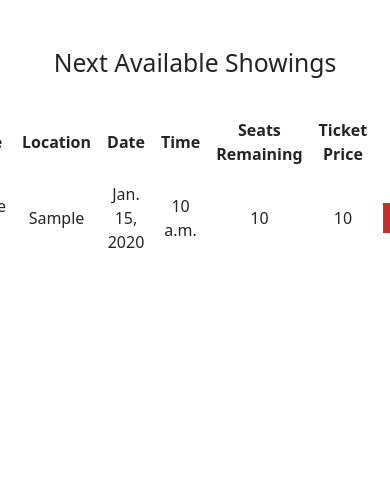
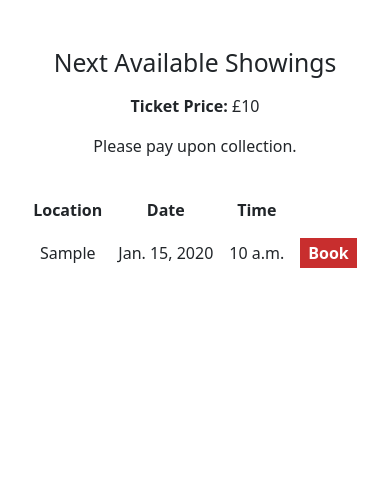
Before and after one commit to JamesMartin1998/Django-Project, a Django app: a page that uses templates/book.html in a window 390 px wide; the page is wider, and only the part inside the window is pictured. Shown: the part 161-663 px from the top of that part. Run offline with Django 3.2, Linux system fonts and the light colour scheme; tables that the repository leaves empty hold one stand-in row (values such as "Sample post").

Commit message:
add style to make the book.html responsive

```diff
--- a/static/css/style.css
+++ b/static/css/style.css
@@ -289,3 +289,20 @@ body {
     background-color: white;
     border: 2px solid rgb(200 46 46);
 }
+
+.ticket-price {
+    margin: 1rem 0 0 0;
+    text-align: center;
+    display: none;
+}
+
+.ticket-price-print {
+    margin: 1rem 0 0 0;
+    text-align: center;
+}
+
+@media only screen and (max-width: 600px) {
+    .appear {
+    display: block;
+}
+}
--- a/templates/book.html
+++ b/templates/book.html
@@ -17,25 +17,28 @@
     </h2>
 </div>
 
+<p class="ticket-price appear"><span><strong>Ticket Price: </strong></span>£10</p>
+<p class="ticket-price-print appear">Please pay upon collection.</p>
+
 <div class="d-flex justify-content-center">
     <table class="showings-table">
         <tr>
-            <th>Movie</th>
+            <th class="disappear">Movie</th>
             <th>Location</th>
             <th>Date</th>
             <th>Time</th>
-            <th>Seats Remaining</th>
-            <th>Ticket Price</th>
+            <th class="disappear">Seats Remaining</th>
+            <th class="disappear">Ticket Price</th>
             <th></th>
         </tr>
         {% for showing in showings %}
         <tr>
-            <td>{{ movie.title }}</td>
+            <td class="disappear">{{ movie.title }}</td>
             <td>{{ showing.location }}</td>
             <td>{{ showing.day_shown }}</td>
             <td>{{ showing.time_shown }}</td>
-            <td>{{ showing.seats_remaining }}</td>
-            <td>{{ showing.ticket_price }}</td>
+            <td class="disappear">{{ showing.seats_remaining }}</td>
+            <td class="disappear">{{ showing.ticket_price }}</td>
             <td><a href="{% url 'order' slug=movie.slug id=showing.id %}"><button class="small-btn">Book</button></a></td>
         </tr>
         {% endfor %}
```
